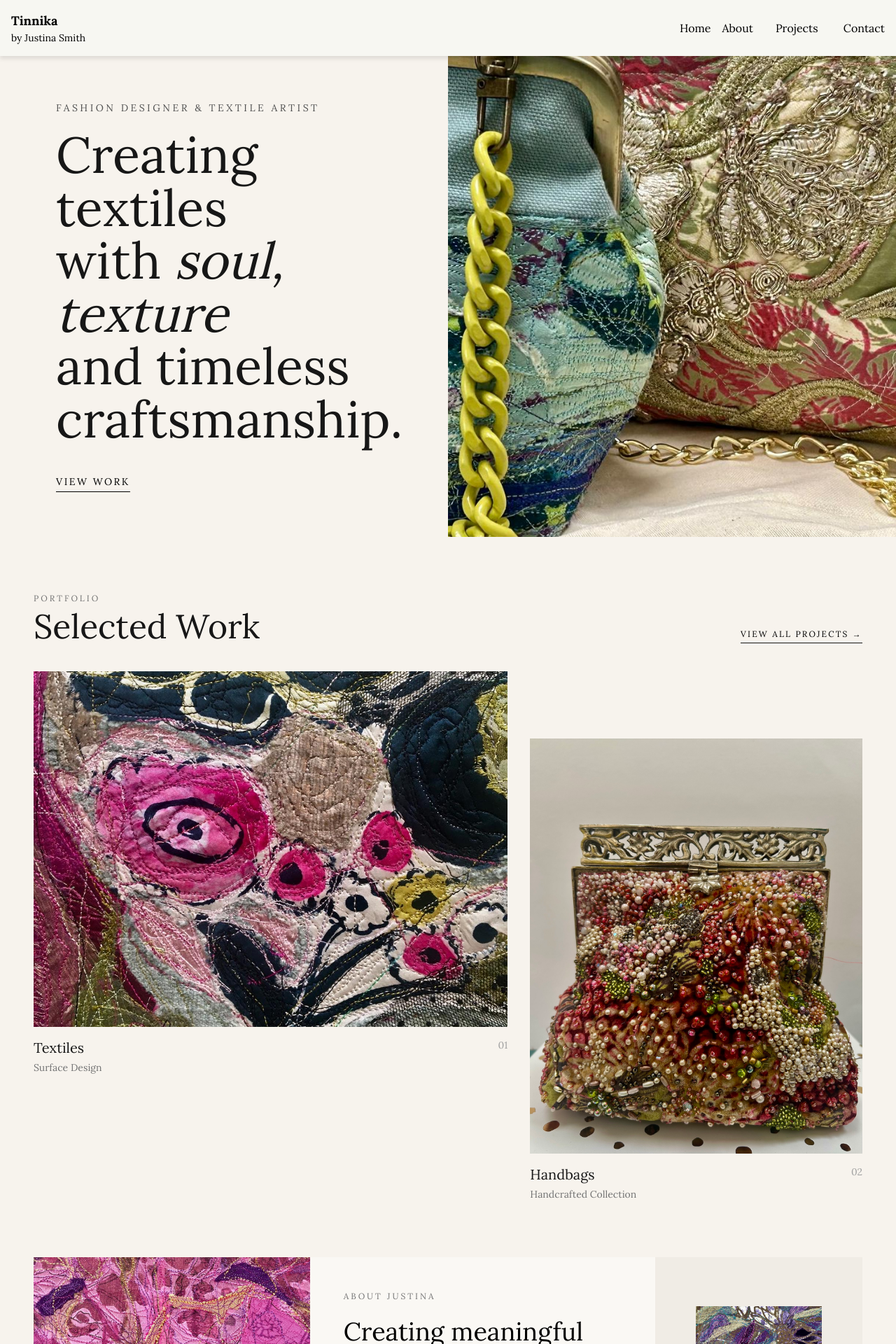
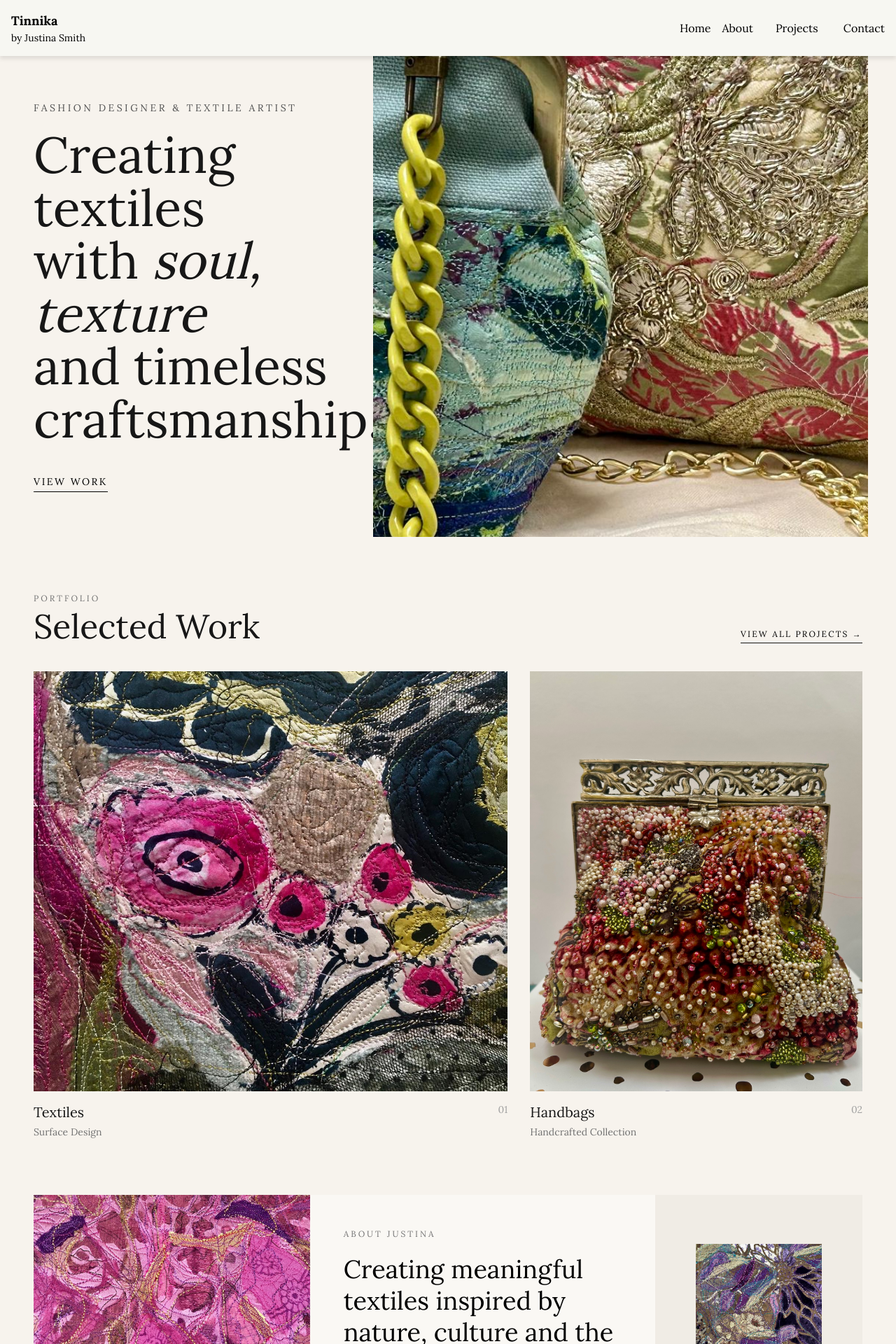
Before and after one commit to DarrenSmith10/Tina_Fashion, a Next.js app: page / in a window 1280 px wide. Shown: the top 1920 px of the page at 70% size. Built offline with nearby package versions, Linux system fonts and the light colour scheme.

Commit message:
27th August 2026: Aligned the images in Hero section , Selected work section and the Projecs section.

```diff
--- a/src/app/projects/page.tsx
+++ b/src/app/projects/page.tsx
@@ -54,19 +54,12 @@ export default function ProjectsPage() {
   index % 4 === 0
     ? "lg:col-span-7"
     : index % 4 === 1
-                ? "lg:col-span-5 lg:mt-24"
+    ? "lg:col-span-5"
     : index % 4 === 2
     ? "lg:col-span-4"
     : "lg:col-span-8";
 
-            const aspect =
-              index % 4 === 0
-                ? "aspect-[4/3]"
-                : index % 4 === 1
-                ? "aspect-[4/5]"
-                : index % 4 === 2
-                ? "aspect-square"
-                : "aspect-[16/9]";
+
 
             return (
               <Link
@@ -74,7 +67,7 @@ export default function ProjectsPage() {
                 key={project.href}
                 className={`group ${layout}`}
               >
-                <div className={`${aspect} overflow-hidden bg-neutral-200`}>
+                <div className="h-[500px] overflow-hidden bg-neutral-200 lg:h-[600px]">
                   <img
                     src={project.image}
                     alt={project.title}
--- a/src/components/HeroSection.tsx
+++ b/src/components/HeroSection.tsx
@@ -4,10 +4,10 @@ import Link from 'next/link';
 export function HeroSection() {
     return (
      <section className="bg-[#f7f3ed]">
-      <div className="grid min-h-[75vh] grid-cols-1 lg:grid-cols-2">
+      <div className="grid min-h-[75vh] grid-cols-1 lg:grid-cols-12">
 
         {/* Left side */}
-        <div className="flex items-center px-8 py-16 md:px-14 lg:px-20">
+        <div className="flex items-center px-8 py-16 md:px-14 lg:col-span-5 lg:px-12">
           <div className="max-w-xl">
             <p className="mb-5 text-sm uppercase tracking-[0.25em] text-neutral-600">
               Fashion Designer & Textile Artist
@@ -34,12 +34,14 @@ export function HeroSection() {
 
         {/* Right side i want to move to the left a bit */}
 
-        <div className="relative min-h-[200px] lg:min-h-[200px]">
+  <div className="relative min-h-[500px] lg:col-span-7 lg:min-h-[75vh] lg:pr-10">
+    <div className="relative h-full w-full overflow-hidden">
       <img
         src="/assets/Images/HandBag_5.jpg"
         alt="Handcrafted textile work by Justina Smith"
-            className="absolute inset-0 h-full w-full object-cover"
+        className="absolute inset-0 h-full w-full object-cover object-center"
       />
+    </div>
   </div>
 
   </div>
--- a/src/components/SelectedWork.tsx
+++ b/src/components/SelectedWork.tsx
@@ -33,7 +33,7 @@ export default function SelectedWork() {
             href="/projects/textiles"
             className="group lg:col-span-7"
           >
-            <div className="aspect-[4/3] overflow-hidden bg-neutral-200">
+            <div className="h-[500px] overflow-hidden bg-neutral-200 lg:h-[600px]">
               <img
                 src="/assets/Images/Textiles_1.jpg"
                 alt="Textile surface design by Justina Smith"
@@ -59,10 +59,10 @@ export default function SelectedWork() {
 
           {/* Handbags */}
           <Link
-            href="/projects/handbags"
-            className="group lg:col-span-5 lg:mt-24"
-          >
-            <div className="aspect-[4/5] overflow-hidden bg-neutral-200">
+  href="/projects/handbags"
+ className="group lg:col-span-5"
+>
+            <div className="h-[500px] overflow-hidden bg-neutral-200 lg:h-[600px]">
               <img
                 src="/assets/Images/HandBag_1.jpg"
                 alt="Handcrafted handbag by Justina Smith"
```
Lines whose indentation alone changed are shown as unchanged.
